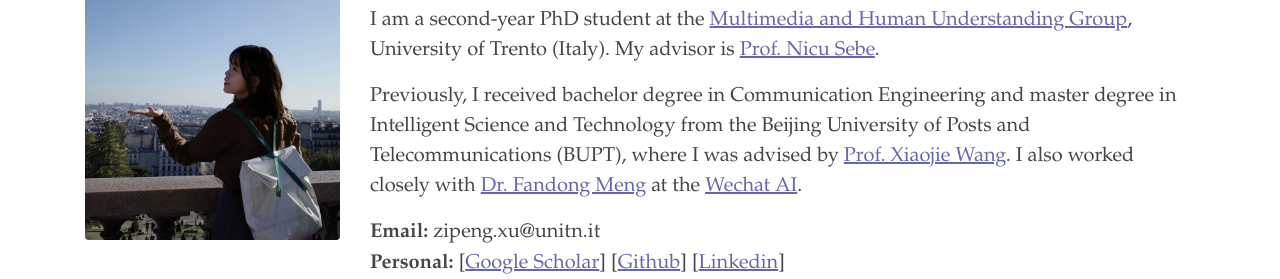
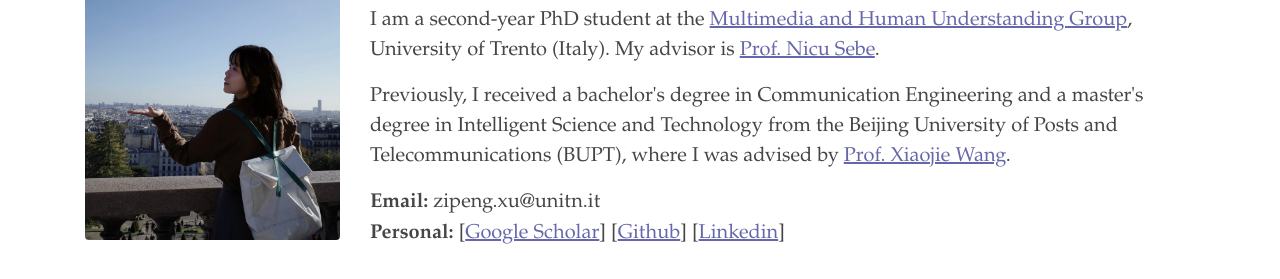
Before and after one commit to zipengxuc/zipengxuc.github.io, a plain HTML site: page index.html in a window 1280 px wide. Shown: the part 99-378 px from the top of the page. Drawn offline with nearby package versions, Linux system fonts and the light colour scheme.

Commit message:
Update index.html

```diff
--- a/index.html
+++ b/index.html
@@ -43,15 +43,11 @@
                         target="_blank">Prof. Nicu Sebe</a>.
                     </p>
                     <p>
-                        Previously, I received bachelor degree in Communication Engineering
-                        and master degree in Intelligent Science and Technology
+                        Previously, I received a bachelor's degree in Communication Engineering
+                        and a master's degree in Intelligent Science and Technology
                         from the Beijing University of Posts and Telecommunications (BUPT), where I was advised by
                         <a href="https://scholar.google.com/citations?user=-RtarngAAAAJ&hl=en&oi=ao"
                                 target="_blank">Prof. Xiaojie Wang</a>.
-                        I also worked closely with <a href="http://fandongmeng.github.io/"
-                                target="_blank">Dr. Fandong Meng</a>
-                        at the <a href="https://ai.weixin.qq.com/"
-                                  target="_blank">Wechat AI</a>.
                     </p>
                     <p>
                         <b>Email:</b>
```
